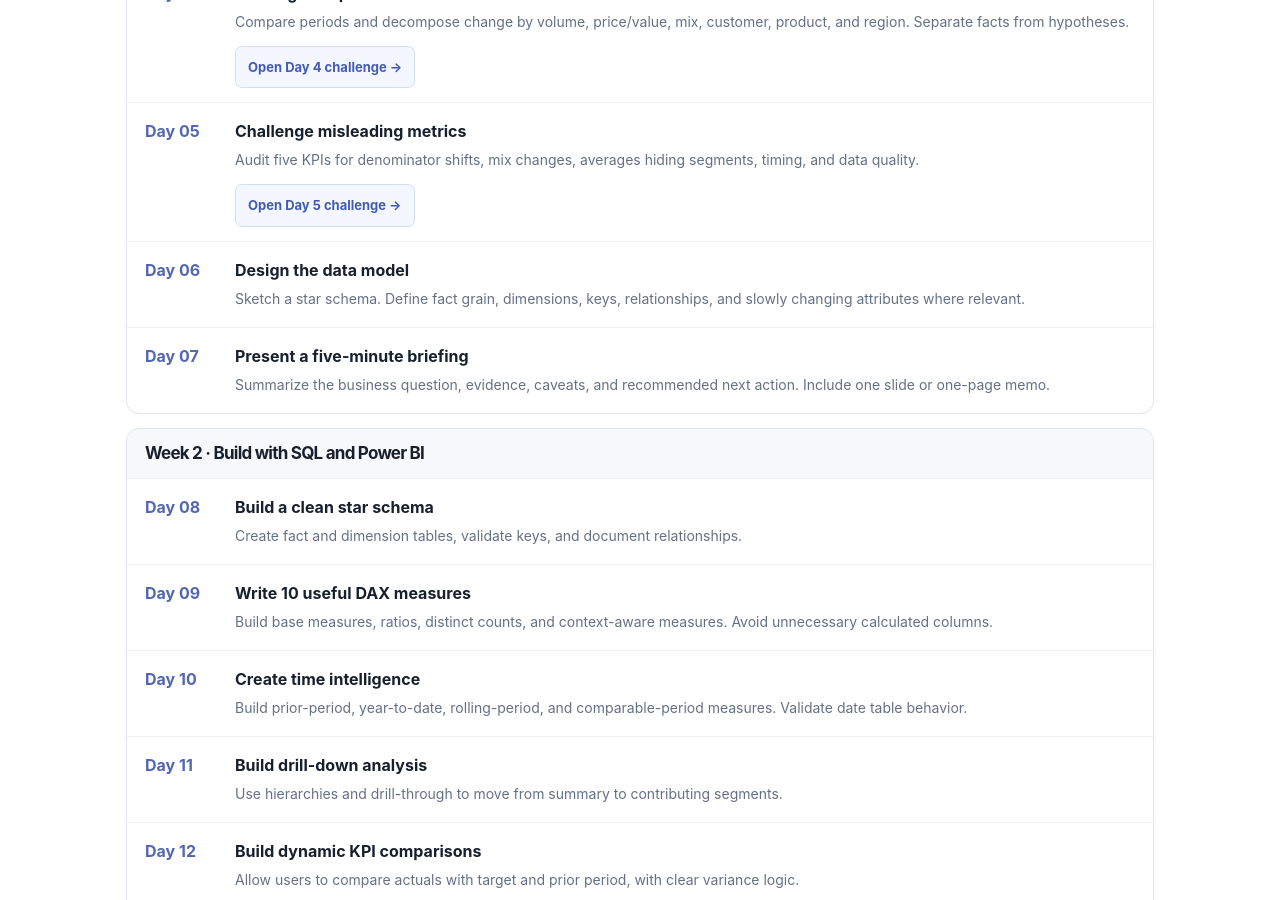
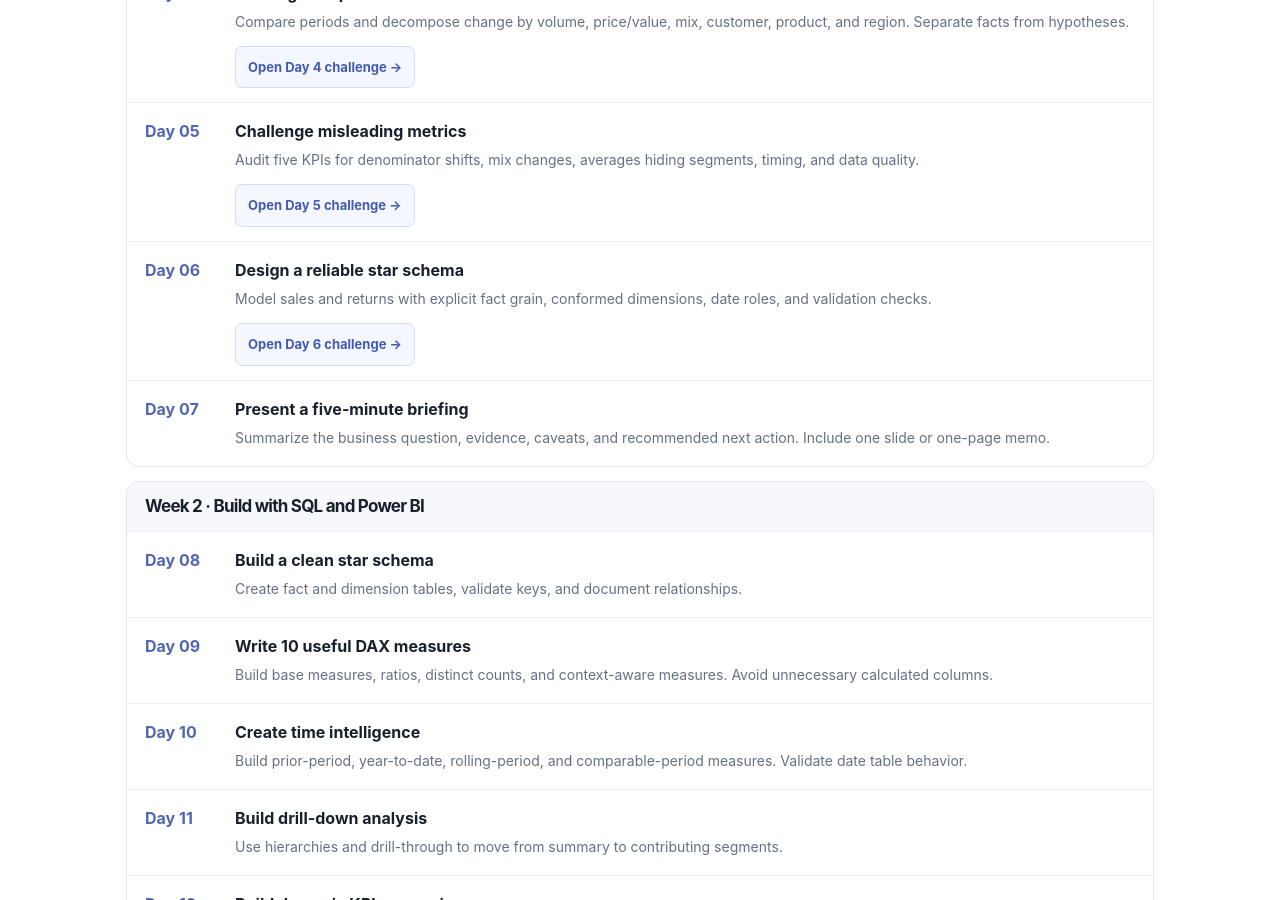
Before and after one commit to theanalystin/theanalyst.github.io, a Jekyll site: the page built from challenges/30-day-analytics-challenge.md, in a window 1280 px wide and 900 px high, scrolled down 1384 px. Built offline with Jekyll 4.4.1, drawn with Linux system fonts in a browser that asks for light colours.

Commit message:
Link Day 6 star schema challenge from index

```diff
--- a/challenges/30-day-analytics-challenge.md
+++ b/challenges/30-day-analytics-challenge.md
@@ -63,7 +63,7 @@ permalink: /challenges/30-day-analytics-challenge/
 <a class="day day-link" href="/challenges/daily/day-03/"><strong>Day 03</strong><div><b>Answer five questions with SQL</b><p>Query revenue trends, order counts, AOV, customer cohorts, and returns. Explain the grain and joins.</p><span class="day-cta">Open Day 3 challenge →</span></div></a>
 <a class="day day-link" href="/challenges/daily/day-04/"><strong>Day 04</strong><div><b>Investigate a performance decline</b><p>Compare periods and decompose change by volume, price/value, mix, customer, product, and region. Separate facts from hypotheses.</p><span class="day-cta">Open Day 4 challenge →</span></div></a>
 <a class="day day-link" href="/challenges/daily/day-05/"><strong>Day 05</strong><div><b>Challenge misleading metrics</b><p>Audit five KPIs for denominator shifts, mix changes, averages hiding segments, timing, and data quality.</p><span class="day-cta">Open Day 5 challenge →</span></div></a>
-<div class="day"><strong>Day 06</strong><div><b>Design the data model</b><p>Sketch a star schema. Define fact grain, dimensions, keys, relationships, and slowly changing attributes where relevant.</p></div></div>
+<a class="day day-link" href="/challenges/daily/day-06/"><strong>Day 06</strong><div><b>Design a reliable star schema</b><p>Model sales and returns with explicit fact grain, conformed dimensions, date roles, and validation checks.</p><span class="day-cta">Open Day 6 challenge →</span></div></a>
 <div class="day"><strong>Day 07</strong><div><b>Present a five-minute briefing</b><p>Summarize the business question, evidence, caveats, and recommended next action. Include one slide or one-page memo.</p></div></div>
 </div>
 <div class="week"><h3>Week 2 · Build with SQL and Power BI</h3>
```
